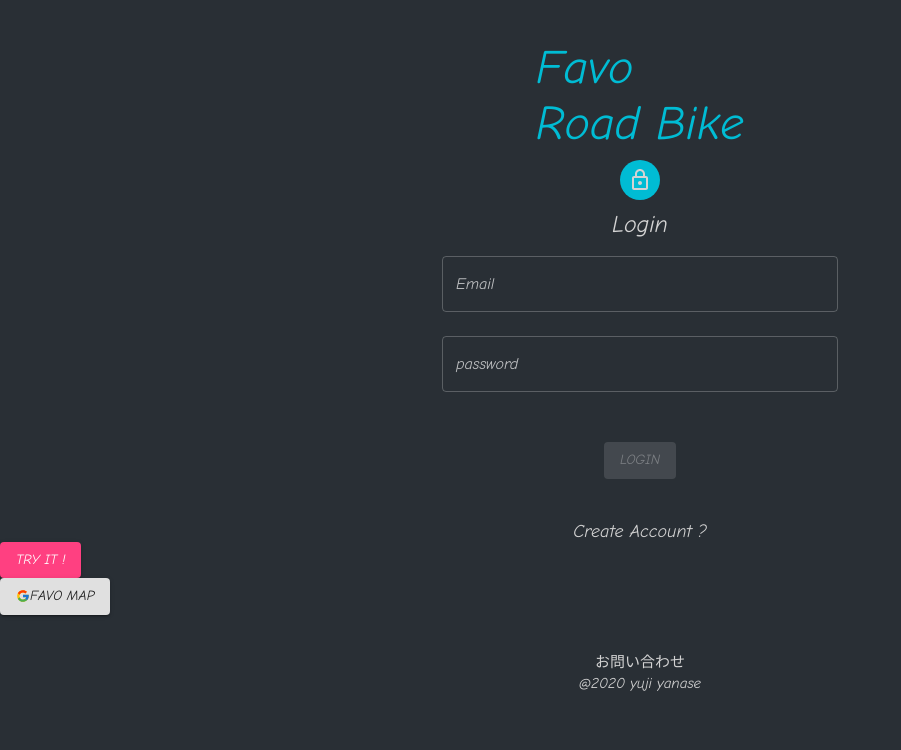
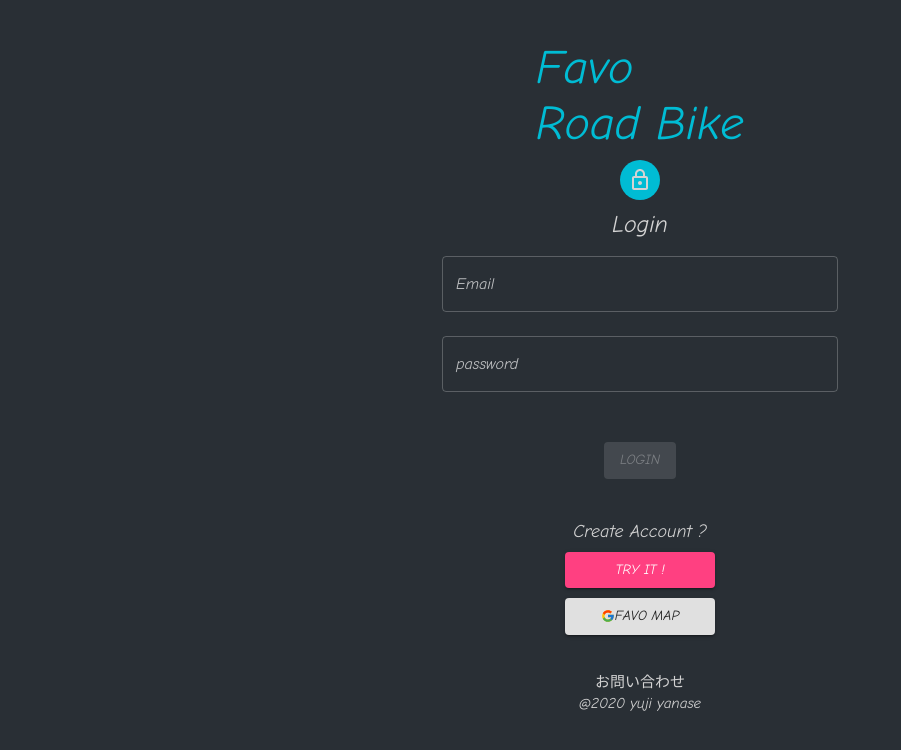
Before and after one commit to yuji-bvb/fvrb_react, a React (Create React App) app: page / in a window 1280 px wide. Shown: the top 750 px of the page, without its empty margins (0-901 px from the left). Built offline with nearby package versions, Linux system fonts and the light colour scheme; no server answers.

Commit message:
🎉 mapボタンcss

```diff
--- a/src/features/auth/Auth.module.css
+++ b/src/features/auth/Auth.module.css
@@ -1,10 +1,20 @@
+.center {
+  text-align: center;
+}
 .auth {
   height: 486px;
 }
-.try {
+.auth_btn {
   text-align: center;
 }
-.try_button {
+.try_btn {
   width: 150px;
-  margin-top: 15px;
 }
+.map_btn {
+  color: white;
+  width: 150px;
+}
+.mt_15 {
+  margin-top: 10px;
+  text-align: center;
+}
--- a/src/features/profile/navbar.module.css
+++ b/src/features/profile/navbar.module.css
@@ -6,3 +6,10 @@
   outline: none;
   cursor: pointer;
 }
+.react_icons_btn {
+  padding: 0;
+}
+.react_icons {
+  font-size: 24px;
+  padding: 0;
+}
```
